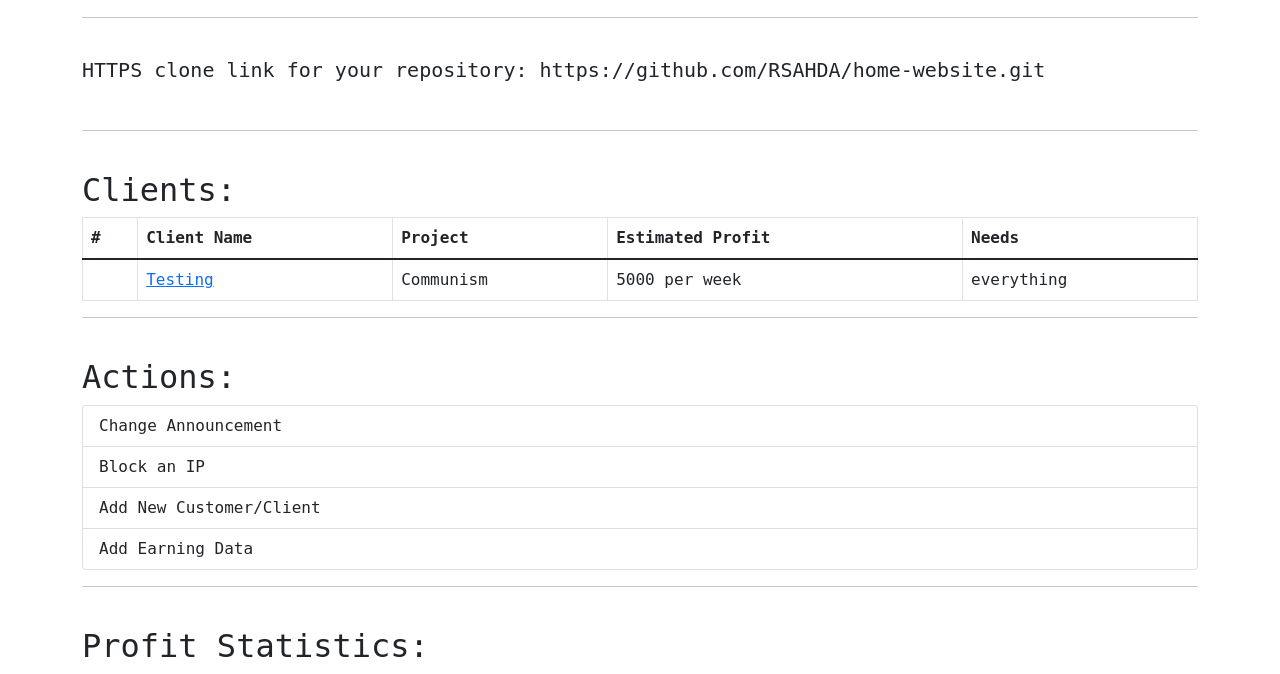
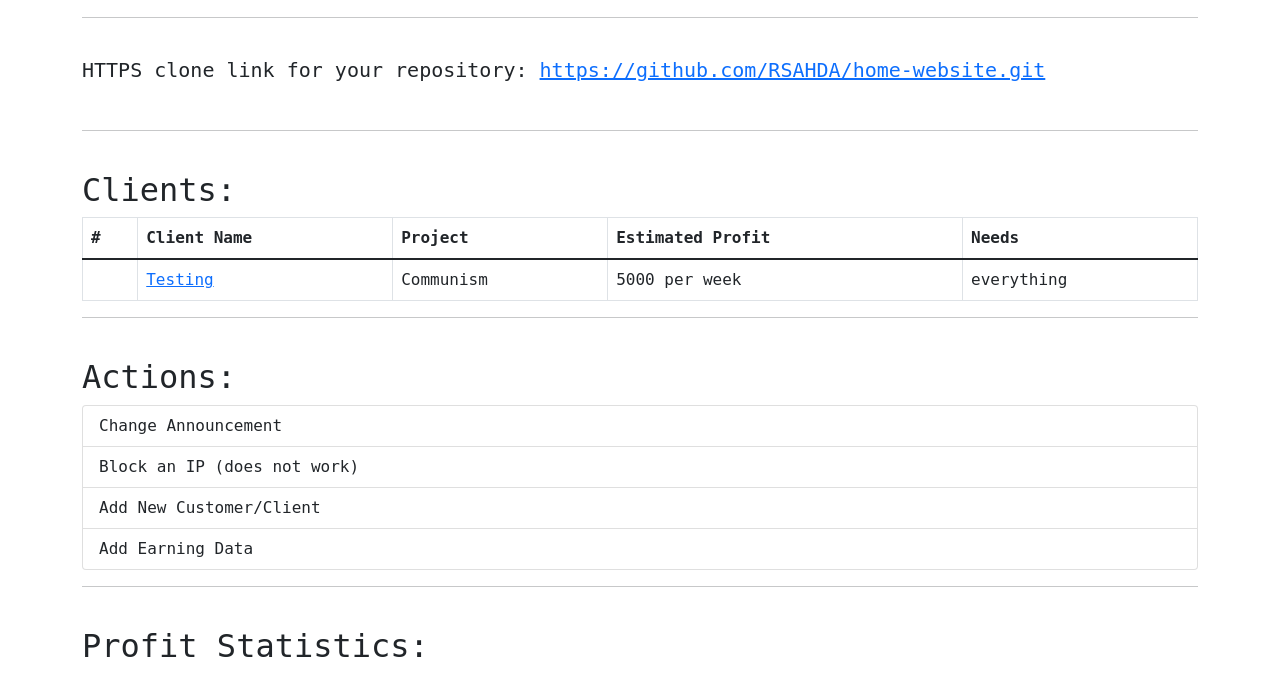
Before and after one commit to RSAHDA/home-website, a Django app: template templates/home_auth.html in a window 1280 px wide. Shown: the part 215-889 px from the top of the page. Run offline with Django 4.2, Linux system fonts and the light colour scheme; data comes from the database, SQL or seed files in the repository; both versions use the stored data as it was after the commit; tables that the repository leaves empty hold one stand-in row (values such as "Sample post"); the template is opened without the code that fills it: values that come from a table or form of the project are taken from there, most other values are stand-ins (such as "Sample title", 1, 10 or a date in 2020); some libraries are stand-ins or nearby versions.

Commit message:
fixing bugs and updating

```diff
--- a/templates/home.html
+++ b/templates/home.html
@@ -55,7 +55,7 @@
 <div class="container">
     <h1>Welcome, {{ request.user.first_name }}</h1>
     <hr><br>
-    <h5 style="font-family: Monospace">HTTPS clone link for your repository: https://github.com/RSAHDA/{{ user_details.repo }}.git</h5><br>
+    <h5 style="font-family: Monospace">HTTPS clone link for your repository: <a href="https://github.com/RSAHDA/{{ user_details.repo }}.git" target='_blank'>https://github.com/RSAHDA/{{ user_details.repo }}.git</a></h5><br>
 
     <hr><br>
 
--- a/templates/home_auth.html
+++ b/templates/home_auth.html
@@ -60,7 +60,7 @@
 <div class="container">
     <h1>Welcome, {{ request.user.first_name }}</h1>
     <hr><br>
-    <h5 style="font-family: Monospace">HTTPS clone link for your repository: https://github.com/RSAHDA/{{ user_details.repo }}.git</h5><br>
+    <h5 style="font-family: Monospace">HTTPS clone link for your repository: <a href='https://github.com/RSAHDA/{{ user_details.repo }}.git' target='_blank'>https://github.com/RSAHDA/{{ user_details.repo }}.git</a></h5><br>
 
     <hr><br>
 
@@ -93,7 +93,7 @@
     <h2>Actions:</h2>
     <div class="list-group">
       <a href="/admin/app/announcement/2" class="list-group-item list-group-item-action">Change Announcement</a>
-      <a href="/admin/app/blocked_ip/add" class="list-group-item list-group-item-action">Block an IP</a>
+      <a href="/" class="list-group-item list-group-item-action">Block an IP (does not work)</a>
       <a href="/admin/app/customer/add" class="list-group-item list-group-item-action">Add New Customer/Client</a>
       <a href="/admin/app/earning/add/" class="list-group-item list-group-item-action">Add Earning Data</a>
     </div>
```
Also changed, not shown: db.sqlite3.
